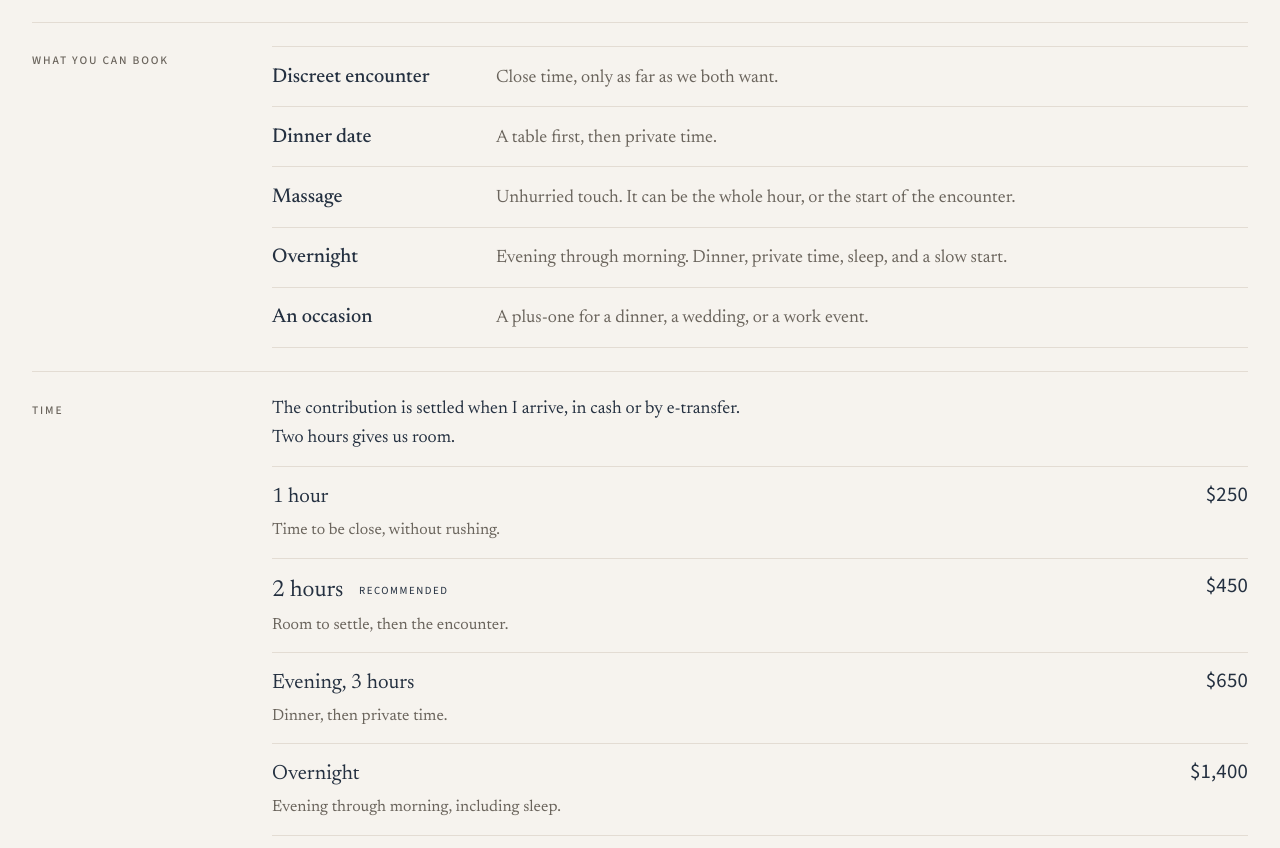
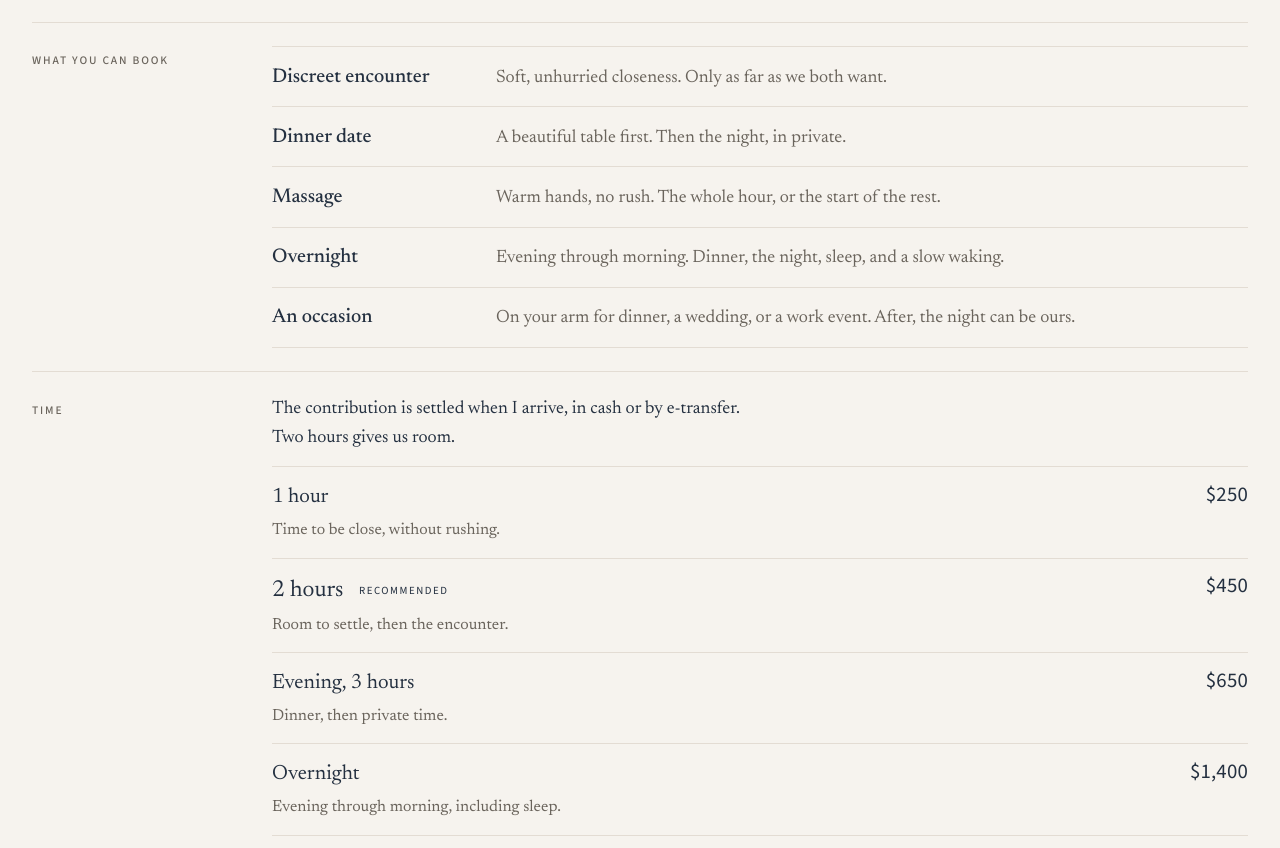
Before and after one commit to lucawpg/lion, a plain HTML site: page index.html in a window 1280 px wide. Shown: the part 2465-3313 px from the top of the page. Drawn offline with Linux system fonts and the light colour scheme.

Commit message:
Make the booking lines softer, more sensual, and more luxurious.

```diff
--- a/index.html
+++ b/index.html
@@ -59,23 +59,23 @@
       <ul class="offers-list">
         <li>
           <strong>Discreet encounter</strong>
-          <span>Close time, only as far as we both want.</span>
+          <span>Soft, unhurried closeness. Only as far as we both want.</span>
         </li>
         <li>
           <strong>Dinner date</strong>
-          <span>A table first, then private time.</span>
+          <span>A beautiful table first. Then the night, in private.</span>
         </li>
         <li>
           <strong>Massage</strong>
-          <span>Unhurried touch. It can be the whole hour, or the start of the encounter.</span>
+          <span>Warm hands, no rush. The whole hour, or the start of the rest.</span>
         </li>
         <li>
           <strong>Overnight</strong>
-          <span>Evening through morning. Dinner, private time, sleep, and a slow start.</span>
+          <span>Evening through morning. Dinner, the night, sleep, and a slow waking.</span>
         </li>
         <li>
           <strong>An occasion</strong>
-          <span>A plus-one for a dinner, a wedding, or a work event.</span>
+          <span>On your arm for dinner, a wedding, or a work event. After, the night can be ours.</span>
         </li>
       </ul>
     </section>
```
